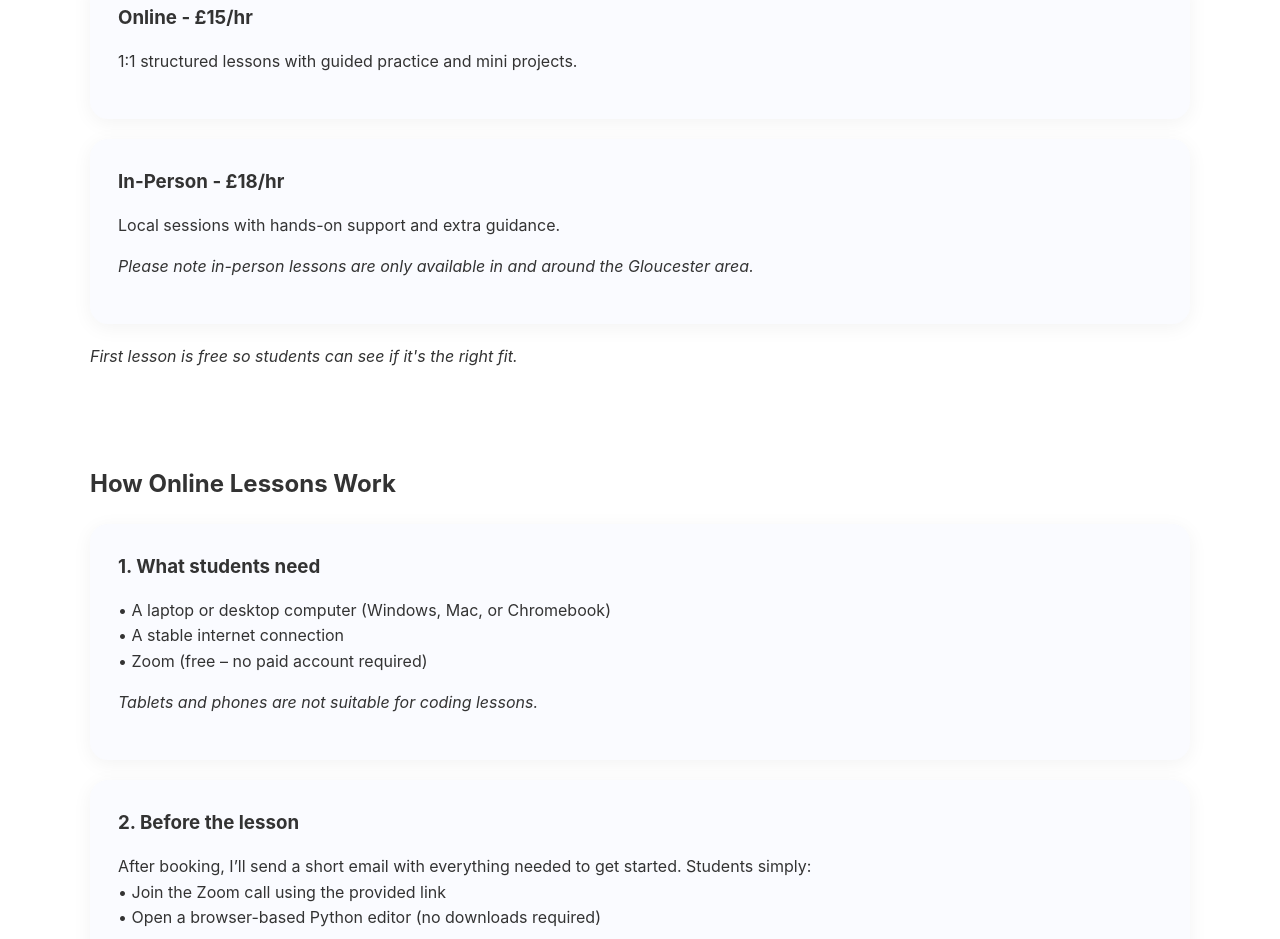
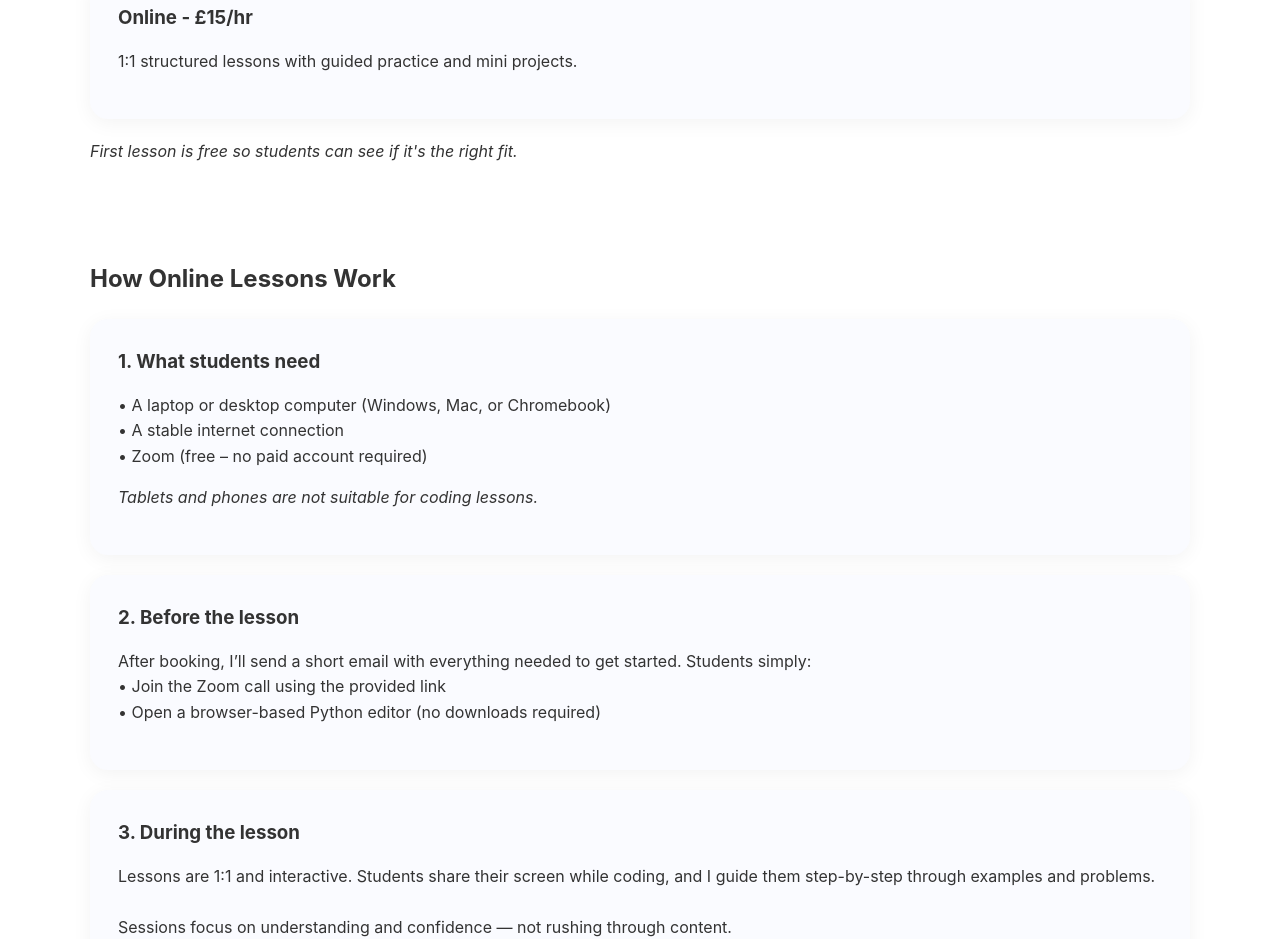
Before and after one commit to BoxyBoxy0/BoxyBoxy0.github.io, a plain HTML site: page index.html in a window 1280 px wide. Shown: the part 1616-2555 px from the top of the page. Drawn offline with Linux system fonts and the light colour scheme.

Commit message:
Remove in-person lesson information from index.html
Removed in-person lesson details and adjusted availability section.

```diff
--- a/index.html
+++ b/index.html
@@ -70,12 +70,6 @@
       <p>1:1 structured lessons with guided practice and mini projects.</p>
     </div>
 
-    <div class="card">
-      <h3>In-Person - £18/hr</h3>
-      <p>Local sessions with hands-on support and extra guidance.</p>
-      <p><i>Please note in-person lessons are only available in and around the Gloucester area.</i></p>
-    </div>
-
     <p><i>First lesson is free so students can see if it's the right fit.</i></p>
   </section>
 
@@ -135,6 +129,7 @@
       <br>
       <p style="margin: 5px 0;">Saturday:</p>
       <p style="margin: 2px 0;"> - Available between 10:00 AM & 3:00 PM</p>
+      <br>
       <p style="margin: 5px 0;">Email: <b><a href="mailto:oscarnbox@gmail.com">oscarnbox@gmail.com</a></b></p>
       <p>Please email with any inquiries or about booking a lesson.</p>
     </div>
```
